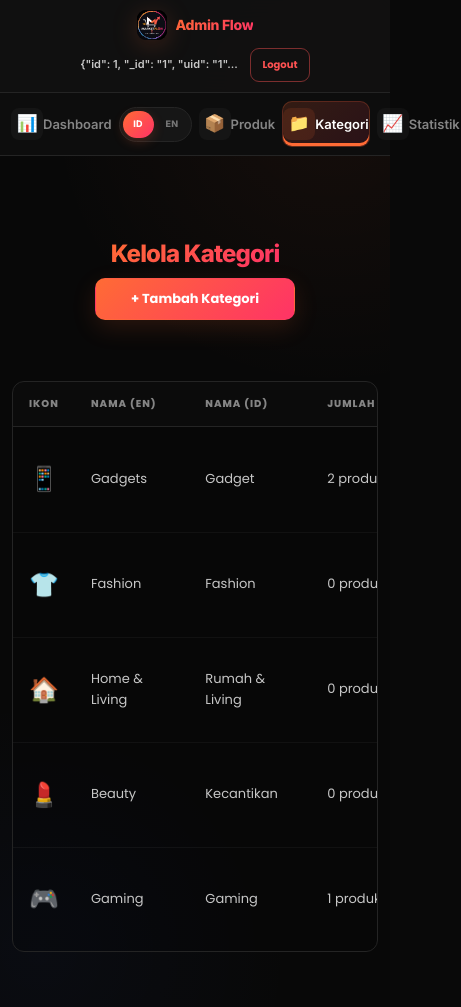
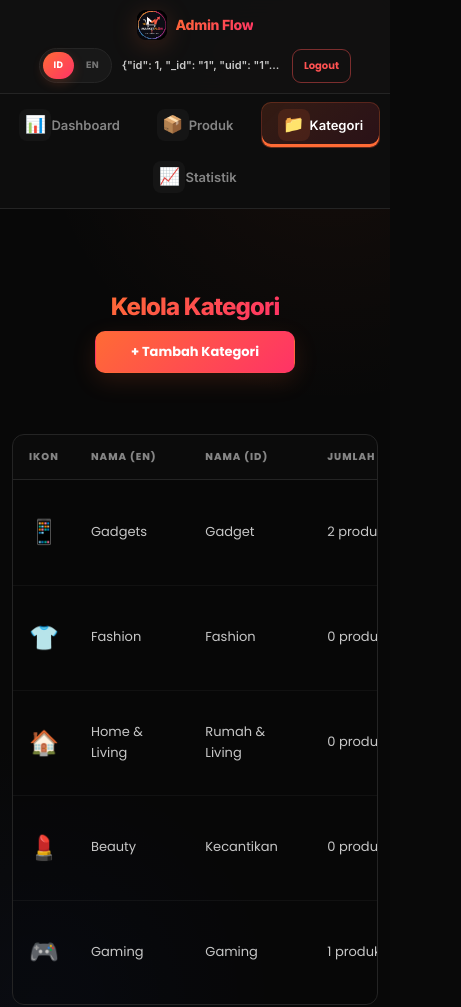
Before and after one commit to AnasAlem77/MarketFlow, a plain HTML site: page admin/category.html in a window 390 px wide. Shown: the whole page, 461 px wide, since content can reach past the window. Drawn offline with Linux system fonts and the light colour scheme; sample sign-in values are in the browser's storage.

Commit message:
update: update admin and css files

```diff
--- a/admin/category.html
+++ b/admin/category.html
@@ -33,6 +33,12 @@
             </div>
 
             <div class="admin-user">
+                <!-- Language Switcher moved here -->
+                <div class="language-toggle" role="group" aria-label="Language selection">
+                    <button type="button" class="lang-btn" data-lang="id" aria-label="Bahasa Indonesia" aria-pressed="false">ID</button>
+                    <button type="button" class="lang-btn" data-lang="en" aria-label="English" aria-pressed="false">EN</button>
+                </div>
+
                 <span id="adminUsername">admin</span>
                 <button
                     type="button"
@@ -59,13 +65,7 @@
                     Dashboard
                 </a>
 
-
-            <!-- Language Switcher -->
-            <div class="language-toggle" role="group" aria-label="Language selection">
-                <button type="button" class="lang-btn" data-lang="id" aria-label="Bahasa Indonesia" aria-pressed="false">ID</button>
-                <button type="button" class="lang-btn" data-lang="en" aria-label="English" aria-pressed="false">EN</button>
-            </div>
-<a href="products.html">
+                <a href="products.html">
                     <span class="nav-icon">📦</span>
                     Produk
                 </a>
@@ -569,7 +569,7 @@
                                 title="Edit"
                                 aria-label="Edit kategori"
                             >
-                                ✏️
+                                ✏️️
                             </button>
 
                             <button
@@ -1187,7 +1187,7 @@
 
 
             alert(
-                '🗑️ Kategori berhasil dihapus!'
+                '🗑️️ Kategori berhasil dihapus!'
             );
 
         }
--- a/assets/css/admin.css
+++ b/assets/css/admin.css
@@ -56,6 +56,13 @@
 /* ============================================
    BASE
    ============================================ */
+
+/* Prevent horizontal overflow / page shifting on mobile */
+html,
+body {
+    max-width: 100vw;
+    overflow-x: hidden;
+}
 
 body.admin-body {
     margin: 0;
@@ -2394,6 +2401,46 @@ body.admin-body *::after {
         animation: none;
     }
 
+}
+
+
+/* =====================================================
+   MOBILE LAYOUT ADJUSTMENTS (<= 768px)
+   Table scrolling + flexible nav/header wrapping.
+   Placed before the final mobile block so the more
+   specific "body.admin-body" rules below keep priority.
+   ===================================================== */
+@media (max-width: 768px) {
+
+    /* Tables scroll horizontally instead of breaking the container */
+    .table-responsive,
+    table {
+        display: block;
+        width: 100%;
+        overflow-x: auto;
+        -webkit-overflow-scrolling: touch;
+    }
+
+    nav {
+        display: flex;
+        flex-wrap: wrap;
+        justify-content: center;
+        gap: 8px;
+    }
+
+    nav a,
+    nav .language-toggle {
+        font-size: 13px;
+        padding: 6px 10px;
+    }
+
+    .header-wrapper,
+    header {
+        display: flex;
+        flex-direction: column;
+        align-items: center;
+        gap: 10px;
+    }
 }
 
 
```
Also changed, not shown: admin/dashboard.html (+7 -7 lines), admin/products.html (+7 -7 lines), admin/stats.html (+7 -7 lines).
